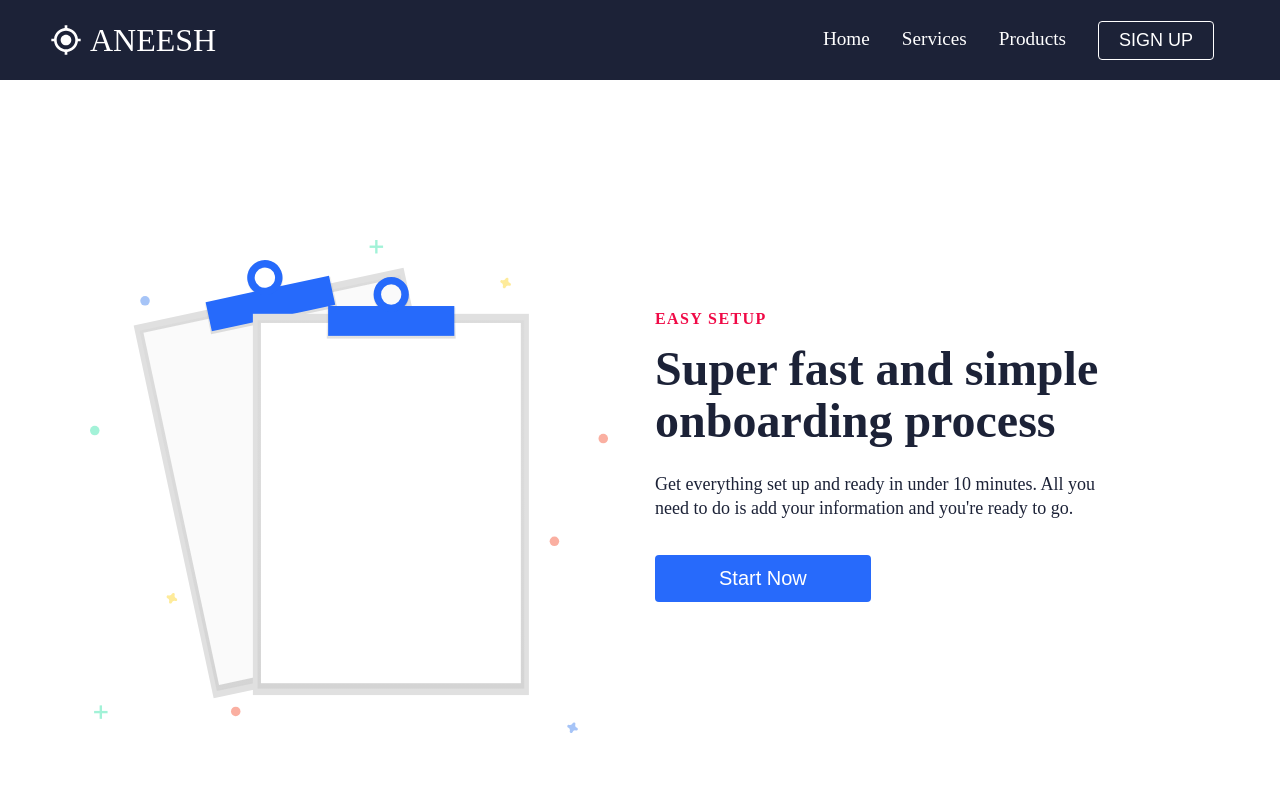
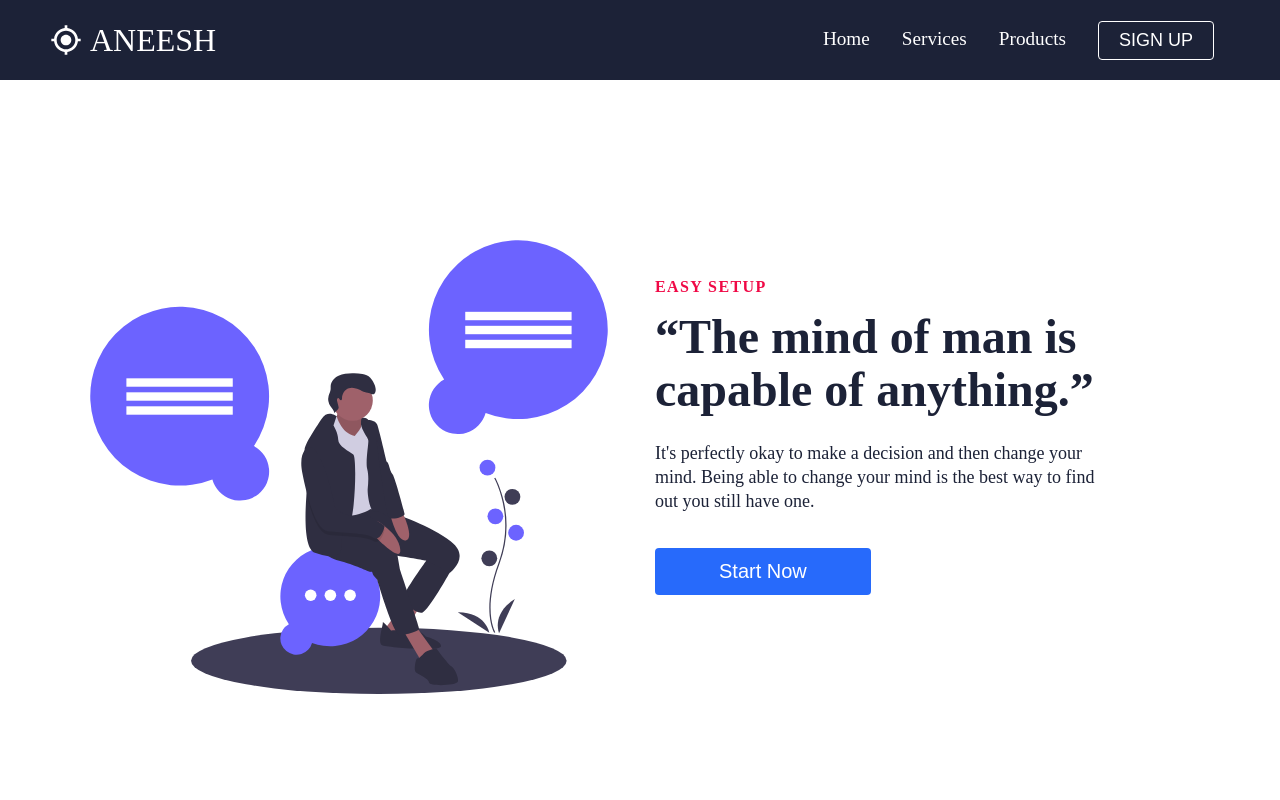
Before and after one commit to aneesh-v/inspireme01, a React (Create React App) app: page /products in a window 1280 px wide. Shown: the top 800 px of the page. Built offline with nearby package versions, Linux system fonts and the light colour scheme.

Commit message:
inspireme001 initial commit

```diff
--- a/package.json
+++ b/package.json
@@ -1,5 +1,5 @@
 {
-  "homepage":"http://aneesh-v.github.io/inspireme01",
+  "homepage":"http://aneesh-v.github.io/inspireme001",
   "name": "create-react-website-v2",
   "version": "0.1.0",
   "private": true,
--- a/src/App.js
+++ b/src/App.js
@@ -13,7 +13,7 @@ function App() {
         <Navbar />
         <Switch>
           <Route path="/" exact component={Home} />
-          <Route path="/inspireme01" exact component={Home} />
+          <Route path="/inspireme001" exact component={Home} />
           <Route path="/services" exact component={Services} />
           <Route path="/products" exact component={Products} />
           <Route path="/footer" exact component={Footer} />
--- a/src/components/Navbar.jsx
+++ b/src/components/Navbar.jsx
@@ -36,7 +36,7 @@ function Navbar() {
                         </div>
                         <ul className={click ? "nav-menu active" : "nav-menu"}>
                             <li className="nav-item">
-                                <Link to="/inspireme01" className="nav-links" onClick={closeMobileMenu}>Home</Link>
+                                <Link to="/inspireme001" className="nav-links" onClick={closeMobileMenu}>Home</Link>
                             </li>
                             <li className="nav-item">
                                 <Link to="/services" className="nav-links" onClick={closeMobileMenu}>Services</Link>
--- a/src/components/pages/HomePage/Data.js
+++ b/src/components/pages/HomePage/Data.js
@@ -7,7 +7,7 @@ export const homeObjOne = {
     description: 'The problem is that the people with the most ridiculous ideas are always the people who are most certain of them.',
     buttonLabel: 'Get Started',
     imgStart: '',
-    img: './inspireme01/images/thought.svg',
+    img: './inspireme001/images/thought.svg',
     alt: 'Credit Card'
 }
 export const homeObjTwo = {
@@ -19,7 +19,7 @@ export const homeObjTwo = {
     description: 'You don’t need to know the whole alphabet of Safety. The A, B, C of it will save you if you follow it: Always Be Careful.',
     buttonLabel: 'Learn More',
     imgStart: '',
-    img: './inspireme01/images/svg-5.svg',
+    img: './inspireme001/images/svg-5.svg',
     alt: 'Vault'
 };
 
@@ -32,7 +32,7 @@ export const homeObjThree = {
     description: "It's perfectly okay to make a decision and then change your mind. Being able to change your mind is the best way to find out you still have one.",
     buttonLabel: 'Start Now',
     imgStart: 'start',
-    img: './inspireme01/images/idea.svg',
+    img: './inspireme001/images/idea.svg',
     alt: 'Vault'
 };
 
@@ -45,6 +45,6 @@ export const homeObjFour = {
     description: 'A plant needs roots in order to grow. With man it is the other way around: only when he grows does he have roots and feels at home in the world.',
     buttonLabel: 'Sign Up Now',
     imgStart: 'start',
-    img: './inspireme01/images/svg-8.svg',
+    img: './inspireme001/images/svg-8.svg',
     alt: 'Vault'
 }
--- a/src/components/pages/Products/Data.js
+++ b/src/components/pages/Products/Data.js
@@ -3,11 +3,11 @@ export const homeObjOne = {
     lightText: true,
     lightTextDesc: true,
     topLine: 'Exclusive Access',
-    headLine: 'Unlimited Transactions with zero fees',
-    description: 'Get acccess to our exclusive diamond card that allows you to send unlimited transactions without getting charged any fees',
+    headLine: '"Everything begins with an idea."',
+    description: 'The problem is that the people with the most ridiculous ideas are always the people who are most certain of them.',
     buttonLabel: 'Get Started',
     imgStart: '',
-    img: './inspireme01/images/svg-1.svg',
+    img: './inspireme001/images/thought.svg',
     alt: 'Credit Card'
 }
 export const homeObjTwo = {
@@ -15,11 +15,11 @@ export const homeObjTwo = {
     lightText: true,
     lightTextDesc: true,
     topLine: '100% SECURE',
-    headLine: 'Stay protected 24/7 anywhere anytime',
-    description: 'We have you covered no matter where you are located. Over 140 locations worldwide to ensure you have access anytime',
+    headLine: 'For safety is not a gadget but a state of mind',
+    description: 'You don’t need to know the whole alphabet of Safety. The A, B, C of it will save you if you follow it: Always Be Careful.',
     buttonLabel: 'Learn More',
     imgStart: '',
-    img: './inspireme01/images/svg-5.svg',
+    img: './inspireme001/images/svg-5.svg',
     alt: 'Vault'
 };
 
@@ -28,11 +28,11 @@ export const homeObjThree = {
     lightText: false,
     lightTextDesc: false,
     topLine: 'EASY SETUP',
-    headLine: 'Super fast and simple onboarding process',
-    description: "Get everything set up and ready in under 10 minutes. All you need to do is add your information and you're ready to go.",
+    headLine: '“The mind of man is capable of anything.” ',
+    description: "It's perfectly okay to make a decision and then change your mind. Being able to change your mind is the best way to find out you still have one.",
     buttonLabel: 'Start Now',
     imgStart: 'start',
-    img: './inspireme01/images/svg-7.svg',
+    img: './inspireme001/images/idea.svg',
     alt: 'Vault'
 };
 
@@ -41,10 +41,10 @@ export const homeObjFour = {
     lightText: true,
     lightTextDesc: true,
     topLine: 'DATA ANALYTICS',
-    headLine: 'Every transaction is stored on our secure cloud database',
-    description: 'Never ever have to worry again about saved reciepts. We store your data, so you can access it anytime.',
+    headLine: 'I am still learning.',
+    description: 'A plant needs roots in order to grow. With man it is the other way around: only when he grows does he have roots and feels at home in the world.',
     buttonLabel: 'Sign Up Now',
     imgStart: 'start',
-    img: './inspireme01/images/svg-8.svg',
+    img: './inspireme001/images/svg-8.svg',
     alt: 'Vault'
 }
--- a/src/components/pages/Services/Data.js
+++ b/src/components/pages/Services/Data.js
@@ -3,11 +3,11 @@ export const homeObjOne = {
     lightText: true,
     lightTextDesc: true,
     topLine: 'Exclusive Access',
-    headLine: 'Unlimited Transactions with zero fees',
-    description: 'Get acccess to our exclusive diamond card that allows you to send unlimited transactions without getting charged any fees',
+    headLine: '"Everything begins with an idea."',
+    description: 'The problem is that the people with the most ridiculous ideas are always the people who are most certain of them.',
     buttonLabel: 'Get Started',
     imgStart: '',
-    img: './inspireme01/images/svg-1.svg',
+    img: './inspireme001/images/thought.svg',
     alt: 'Credit Card'
 }
 export const homeObjTwo = {
@@ -15,11 +15,11 @@ export const homeObjTwo = {
     lightText: true,
     lightTextDesc: true,
     topLine: '100% SECURE',
-    headLine: 'Stay protected 24/7 anywhere anytime',
-    description: 'We have you covered no matter where you are located. Over 140 locations worldwide to ensure you have access anytime',
+    headLine: 'For safety is not a gadget but a state of mind',
+    description: 'You don’t need to know the whole alphabet of Safety. The A, B, C of it will save you if you follow it: Always Be Careful.',
     buttonLabel: 'Learn More',
     imgStart: '',
-    img: './inspireme01/images/svg-5.svg',
+    img: './inspireme001/images/svg-5.svg',
     alt: 'Vault'
 };
 
@@ -28,11 +28,11 @@ export const homeObjThree = {
     lightText: false,
     lightTextDesc: false,
     topLine: 'EASY SETUP',
-    headLine: 'Super fast and simple onboarding process',
-    description: "Get everything set up and ready in under 10 minutes. All you need to do is add your information and you're ready to go.",
+    headLine: '“The mind of man is capable of anything.” ',
+    description: "It's perfectly okay to make a decision and then change your mind. Being able to change your mind is the best way to find out you still have one.",
     buttonLabel: 'Start Now',
     imgStart: 'start',
-    img: './inspireme01/images/svg-7.svg',
+    img: './inspireme001/images/idea.svg',
     alt: 'Vault'
 };
 
@@ -41,10 +41,10 @@ export const homeObjFour = {
     lightText: true,
     lightTextDesc: true,
     topLine: 'DATA ANALYTICS',
-    headLine: 'Every transaction is stored on our secure cloud database',
-    description: 'Never ever have to worry again about saved reciepts. We store your data, so you can access it anytime.',
+    headLine: 'I am still learning.',
+    description: 'A plant needs roots in order to grow. With man it is the other way around: only when he grows does he have roots and feels at home in the world.',
     buttonLabel: 'Sign Up Now',
     imgStart: 'start',
-    img: './inspireme01/images/svg-8.svg',
+    img: './inspireme001/images/svg-8.svg',
     alt: 'Vault'
 }
```
